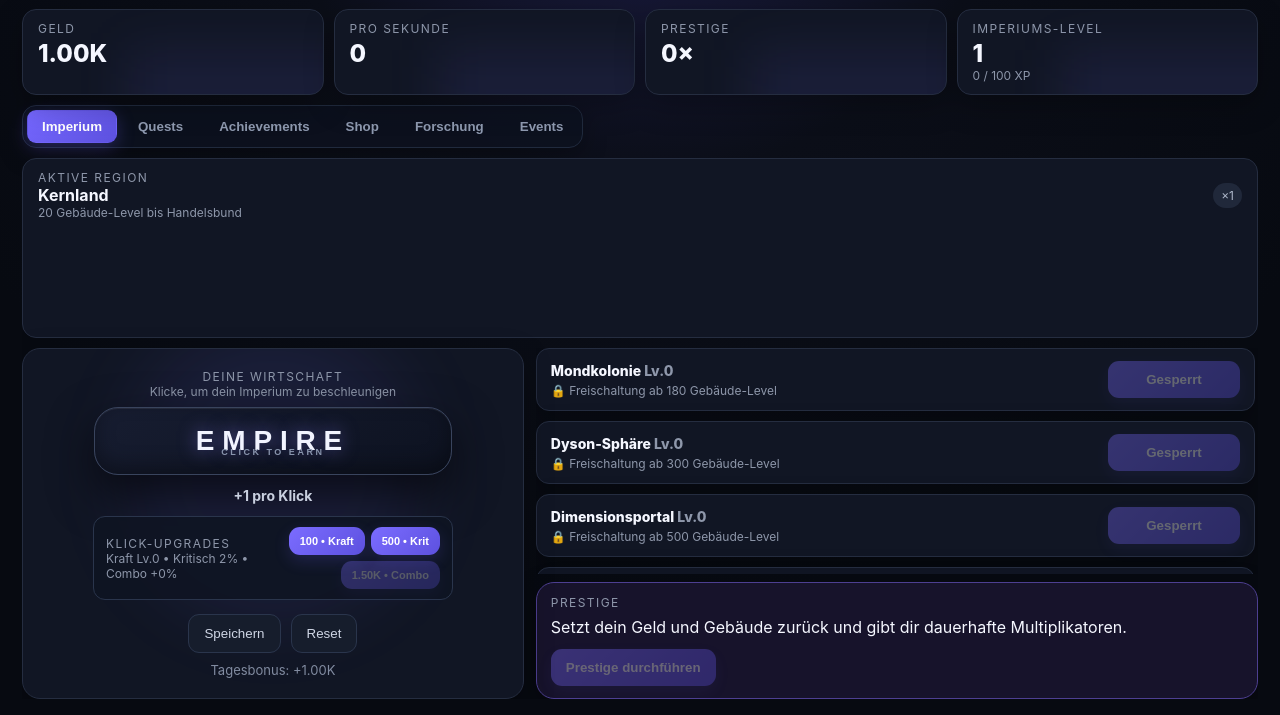
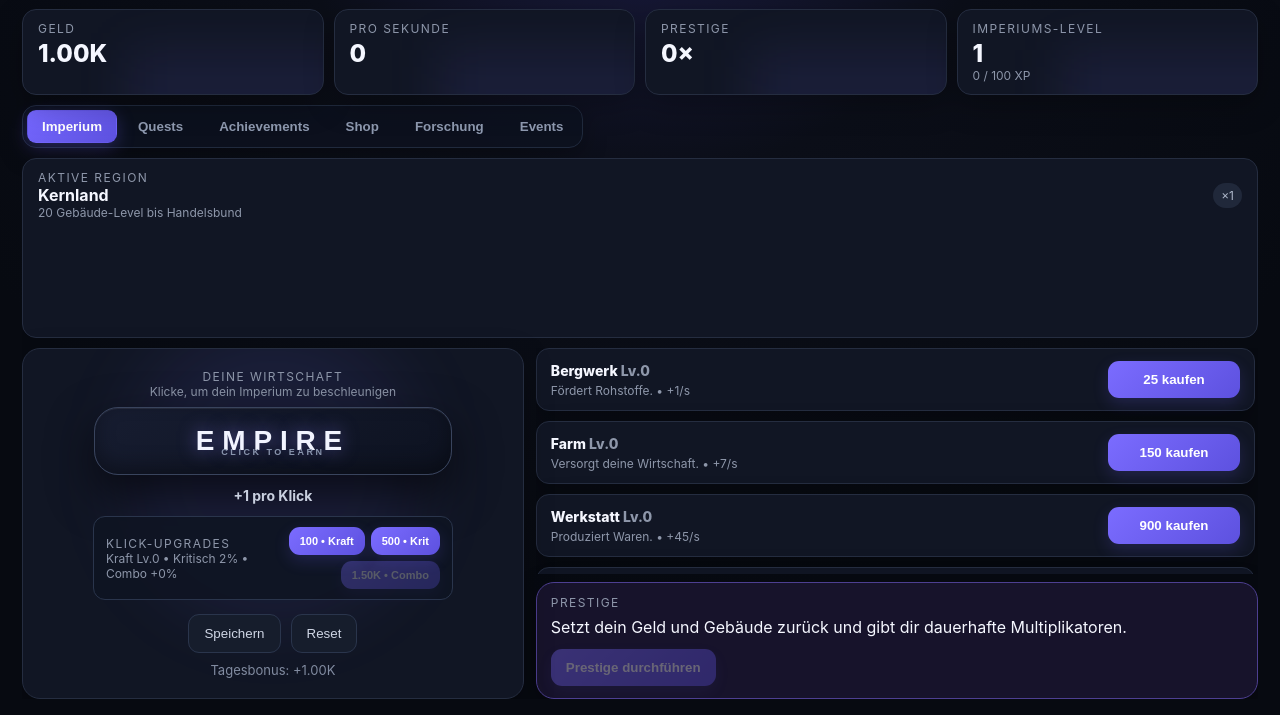
Before and after one commit to Cleckster/Empire-Idle, a website: page public/index.html in a window 1280 px wide. Shown: the part 85-800 px from the top of the page. Drawn offline with Linux system fonts and the light colour scheme.

Commit message:
Fix building order and migrate existing saves

```diff
--- a/public/index.html
+++ b/public/index.html
@@ -120,10 +120,6 @@ h1{font-size:36px;letter-spacing:-.04em;text-shadow:0 0 28px #8174ff33}
 </main>
 <script>
 const defs=[
-{name:"Mondkolonie",desc:"Fördert seltene Mondressourcen.",base:5000000000000,prod:12000000000,region:4},
-{name:"Dyson-Sphäre",desc:"Nutzt die Energie eines Sterns.",base:100000000000000,prod:300000000000,region:5},
-{name:"Dimensionsportal",desc:"Handelt über Raum und Zeit.",base:5000000000000000,prod:8000000000000,region:6},
-{name:"Multiversum-Konzern",desc:"Dein Imperium erreicht andere Realitäten.",base:100000000000000000,prod:250000000000000,region:6},
 {name:"Bergwerk",desc:"Fördert Rohstoffe.",base:25,prod:1,region:0},
 {name:"Farm",desc:"Versorgt deine Wirtschaft.",base:150,prod:7,region:0},
 {name:"Werkstatt",desc:"Produziert Waren.",base:900,prod:45,region:0},
@@ -135,7 +131,11 @@ const defs=[
 {name:"Raumhafen",desc:"Erschließt den globalen Markt.",base:150000000,prod:3200000,region:2},
 {name:"Tech-Imperium",desc:"Kontrolliert die Zukunftstechnologie.",base:1500000000,prod:22000000,region:2},
 {name:"Orbitalstation",desc:"Produktion außerhalb der Erde.",base:20000000000,prod:180000000,region:3},
-{name:"Sternenkonzern",desc:"Dein Imperium wird interstellar.",base:500000000000,prod:1500000000,region:3}
+{name:"Sternenkonzern",desc:"Dein Imperium wird interstellar.",base:500000000000,prod:1500000000,region:3},
+{name:"Mondkolonie",desc:"Fördert seltene Mondressourcen.",base:5000000000000,prod:12000000000,region:4},
+{name:"Dyson-Sphäre",desc:"Nutzt die Energie eines Sterns.",base:100000000000000,prod:300000000000,region:5},
+{name:"Dimensionsportal",desc:"Handelt über Raum und Zeit.",base:5000000000000000,prod:8000000000000,region:6},
+{name:"Multiversum-Konzern",desc:"Dein Imperium erreicht andere Realitäten.",base:100000000000000000,prod:250000000000000,region:6}
 ];
 const key="empireIdleSave";
 let audioCtx=null;
@@ -160,7 +160,15 @@ function spawnBuyFX(btn){
 let s={money:0,prestige:0,levels:Array(defs.length).fill(0),last:Date.now(),clicks:0,quests:{click:0,buy:0,earn:0},claimedQuests:{},daily:0,day:"",gems:25,boostUntil:0,theme:"default",xp:0,level:1,researchPoints:0,research:{},event:null,eventEnds:0,eventReward:0,contracts:{},lastEventDay:""};
 const quests=[{id:"click",name:"Klick-Marathon",goal:100, reward:500, text:"Klicke 100-mal."},{id:"buy",name:"Investieren",goal:10,reward:2500,text:"Kaufe 10 Gebäude."},{id:"earn",name:"Erster Erfolg",goal:10000,reward:10000,text:"Verdiene insgesamt 10.000 Geld."}];
 const achievements=[{name:"Erster Schritt",check:()=>s.money>=100},{name:"Tycoon",check:()=>s.money>=100000},{name:"Baumeister",check:()=>s.levels.reduce((a,b)=>a+b,0)>=25},{name:"Imperator",check:()=>s.prestige>=3},{name:"Milliardär",check:()=>s.money>=1e9}];
-try{s={...s,...JSON.parse(localStorage.getItem(key)||"{}")};s.clickPower=s.clickPower??1;s.clickUpgrades=s.clickUpgrades??0;s.clickCritLevel=s.clickCritLevel??0;s.clickComboLevel=s.clickComboLevel??0;s.quests=s.quests||{click:0,buy:0,earn:0};s.claimedQuests=s.claimedQuests||{};s.levels=[...(s.levels||[])];while(s.levels.length<defs.length)s.levels.push(0);s.gems=s.gems??25;s.boostUntil=s.boostUntil??0;s.theme=s.theme||"default";s.xp=s.xp??0;s.level=s.level??1;s.researchPoints=s.researchPoints??0;s.research=s.research||{};s.contracts=s.contracts||{};s.lastEventDay=s.lastEventDay||"";s.claimedQuests=s.claimedQuests||{}}catch{}
+try{s={...s,...JSON.parse(localStorage.getItem(key)||"{}")};s.clickPower=s.clickPower??1;s.clickUpgrades=s.clickUpgrades??0;s.clickCritLevel=s.clickCritLevel??0;s.clickComboLevel=s.clickComboLevel??0;s.quests=s.quests||{click:0,buy:0,earn:0};s.claimedQuests=s.claimedQuests||{};s.levels=[...(s.levels||[])];while(s.levels.length<defs.length)s.levels.push(0);s.gems=s.gems??25;s.boostUntil=s.boostUntil??0;s.theme=s.theme||"default";s.xp=s.xp??0;s.level=s.level??1;s.researchPoints=s.researchPoints??0;s.research=s.research||{};s.contracts=s.contracts||{};s.lastEventDay=s.lastEventDay||"";s.claimedQuests=s.claimedQuests||{};
+if(s.buildingOrderVersion!==2){
+ const oldLevels=[...(s.levels||[])];
+ if(oldLevels.length>=16)s.levels=[...oldLevels.slice(4,16),...oldLevels.slice(0,4)];
+ else s.levels=[...oldLevels,...Array(16-oldLevels.length).fill(0)];
+ s.buildingOrderVersion=2;
+}
+while(s.levels.length<defs.length)s.levels.push(0);
+}catch{}
 const fmt=n=>n>=1e12?(n/1e12).toFixed(2)+"T":n>=1e9?(n/1e9).toFixed(2)+"B":n>=1e6?(n/1e6).toFixed(2)+"M":n>=1e3?(n/1e3).toFixed(2)+"K":Math.floor(n).toLocaleString("de-DE");
 const researchMult=()=>1+(s.research.economy||0)*.10+(s.research.industry||0)*.15+(s.research.space||0)*.20+(s.research.energy||0)*.25;
 const mult=()=>1+s.prestige*.15;
```
